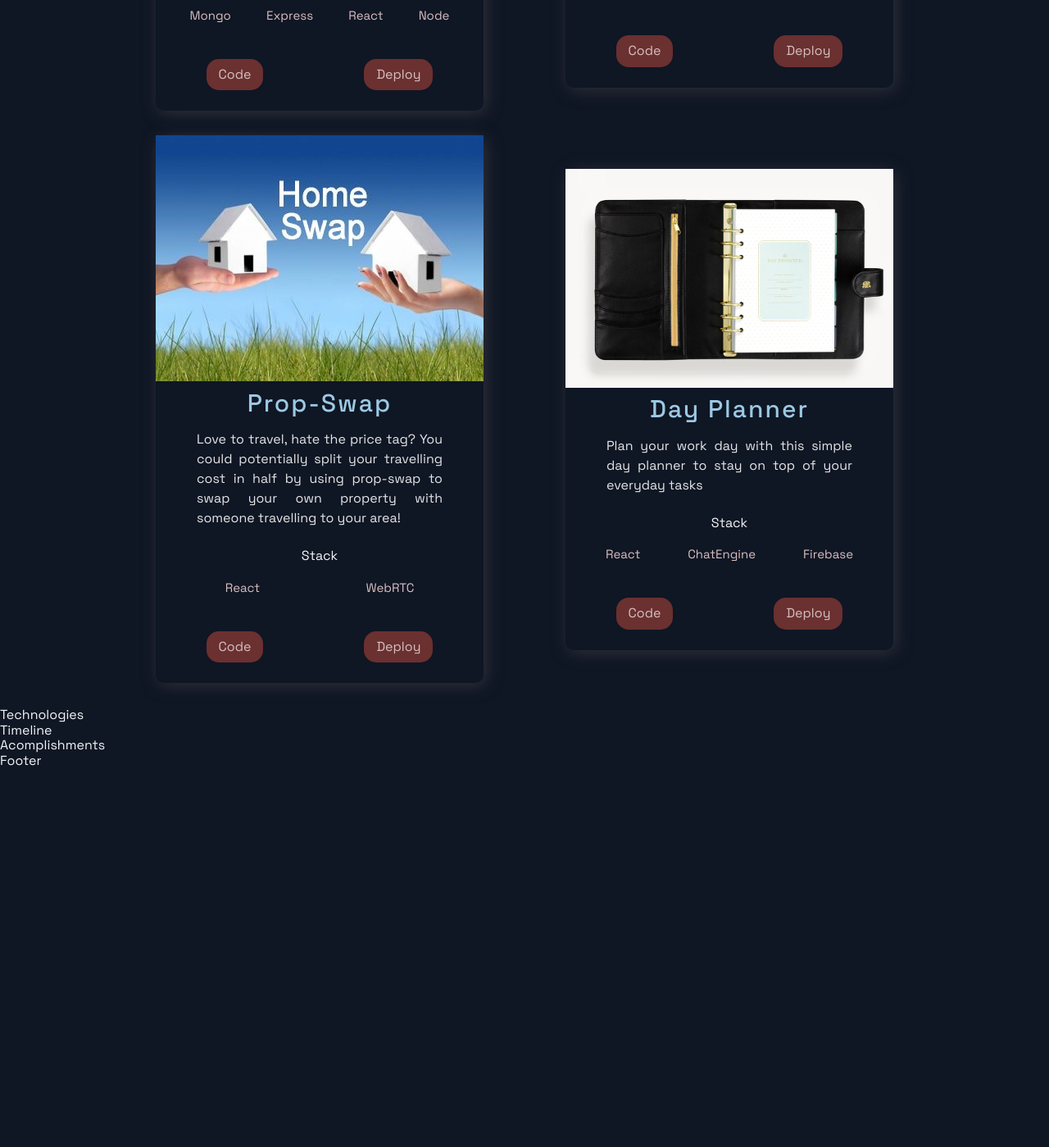
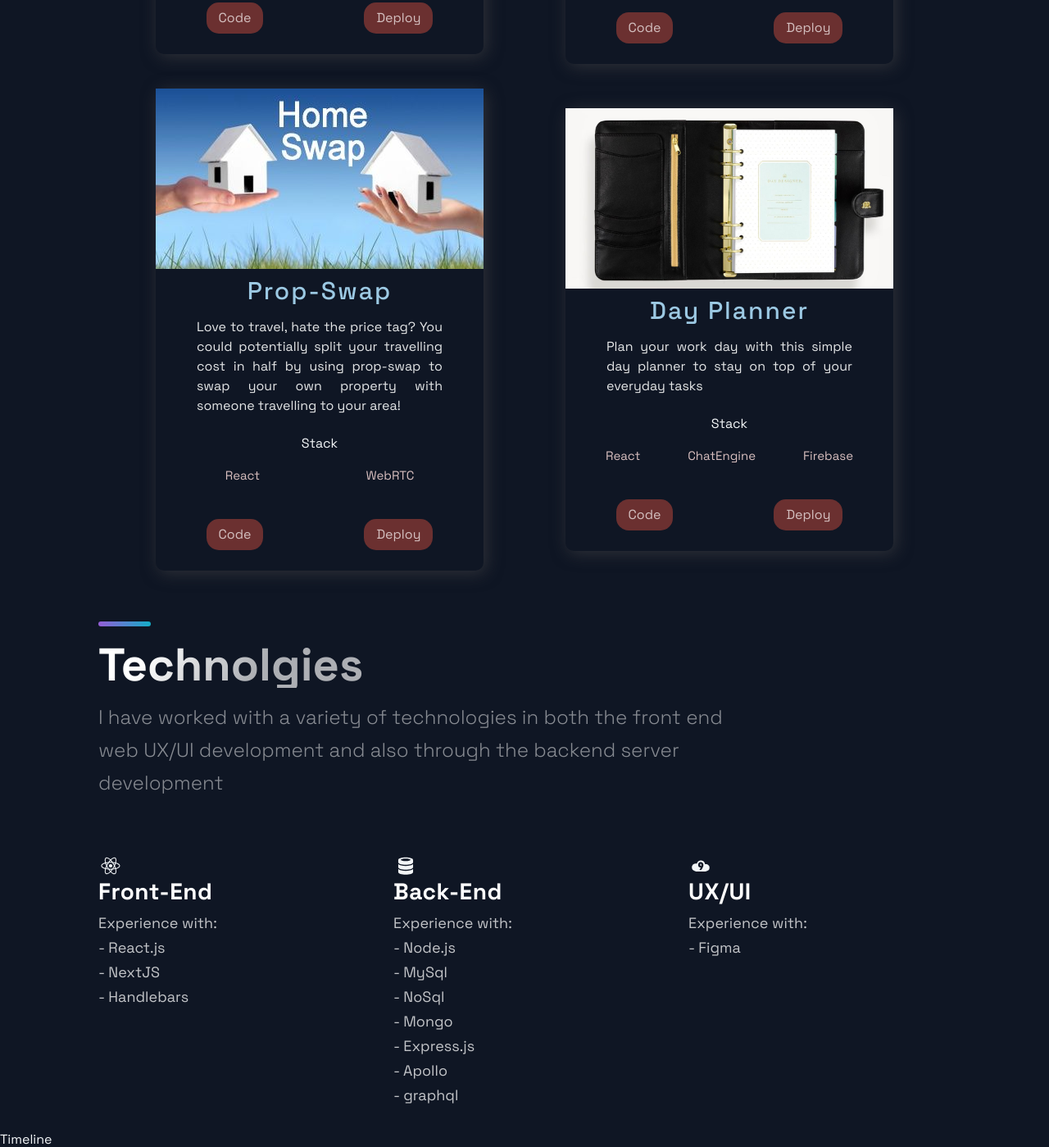
Before and after one commit to daviewave/NEWEST-Porfolio, a Next.js app: page / in a window 1280 px wide. Shown: the part 1370-2769 px from the top of the page at 82% size. Before the commit the page ends 2308 px from the top, so only its background shows below. Built offline with nearby package versions, Linux system fonts and the light colour scheme.

Commit message:
added in the technolgies section and edited some smaller details of the Home and Projects

```diff
--- a/src/components/Hero/Hero.js
+++ b/src/components/Hero/Hero.js
@@ -14,7 +14,7 @@ const Hero = (props) => (
       <SectionText>
         A unique background with a bachelor's degree in Neuroscience from Umass
         Amherst and full stack engineering certificate from Columbia University.
-        Special ability to think about problems logically debug issues and
+        Special ability to think about problems logically, debug issues and
         enhance user experiece on the web.
       </SectionText>
       <Button
--- a/src/components/Projects/ProjectsStyles.js
+++ b/src/components/Projects/ProjectsStyles.js
@@ -1,11 +1,11 @@
 import styled from 'styled-components';
 
 export const Img = styled.img`
-  width:100%;
-  height:100%;
+  width: 100%;
+  height: 220px;
   object-fit: cover;
   overflow: hidden;
-`
+`;
 
 export const GridContainer = styled.section`
 display: grid;
--- a/src/components/Technologies/Technologies.js
+++ b/src/components/Technologies/Technologies.js
@@ -1,12 +1,68 @@
 import React from 'react';
-import { DiFirebase, DiReact, DiZend } from 'react-icons/di';
-import { Section, SectionDivider, SectionText, SectionTitle } from '../../styles/GlobalComponents';
-import { List, ListContainer, ListItem, ListParagraph, ListTitle } from './TechnologiesStyles';
+import {
+  DiCloud9,
+  DiCreativecommons,
+  DiDatabase,
+  DiFirebase,
+  DiReact,
+  DiZend,
+} from "react-icons/di";
+import {
+  Section,
+  SectionDivider,
+  SectionText,
+  SectionTitle,
+} from "../../styles/GlobalComponents";
+import {
+  List,
+  ListContainer,
+  ListItem,
+  ListParagraph,
+  ListTitle,
+} from "./TechnologiesStyles";
 
-const Technologies = () =>  (
-  <div>
-    Technologies
-  </div>
+const Technologies = () => (
+  <Section id="tech">
+    <SectionDivider />
+    <br />
+    <SectionTitle>Technolgies</SectionTitle>
+    <SectionText>
+      I have worked with a variety of technologies in both the front end web
+      UX/UI development and also through the backend server development
+    </SectionText>
+    <List>
+      <ListItem>
+        <DiReact size="3rem" />
+        <ListContainer>
+          <ListTitle>Front-End</ListTitle>
+          <ListParagraph>
+            Experience with: <br />- React.js
+            <br /> - NextJS <br /> - Handlebars
+          </ListParagraph>
+        </ListContainer>
+      </ListItem>
+      <ListItem>
+        <DiDatabase size="3rem" />
+        <ListContainer>
+          <ListTitle>Back-End</ListTitle>
+          <ListParagraph>
+            Experience with: <br />- Node.js
+            <br /> - MySql <br /> - NoSql <br /> - Mongo
+            <br /> - Express.js <br /> - Apollo <br /> - graphql
+          </ListParagraph>
+        </ListContainer>
+      </ListItem>
+      <ListItem>
+        <DiCloud9 size="3rem" />
+        <ListContainer>
+          <ListTitle>UX/UI</ListTitle>
+          <ListParagraph>
+            Experience with: <br />- Figma
+          </ListParagraph>
+        </ListContainer>
+      </ListItem>
+    </List>
+  </Section>
 );
 
 export default Technologies;
```
